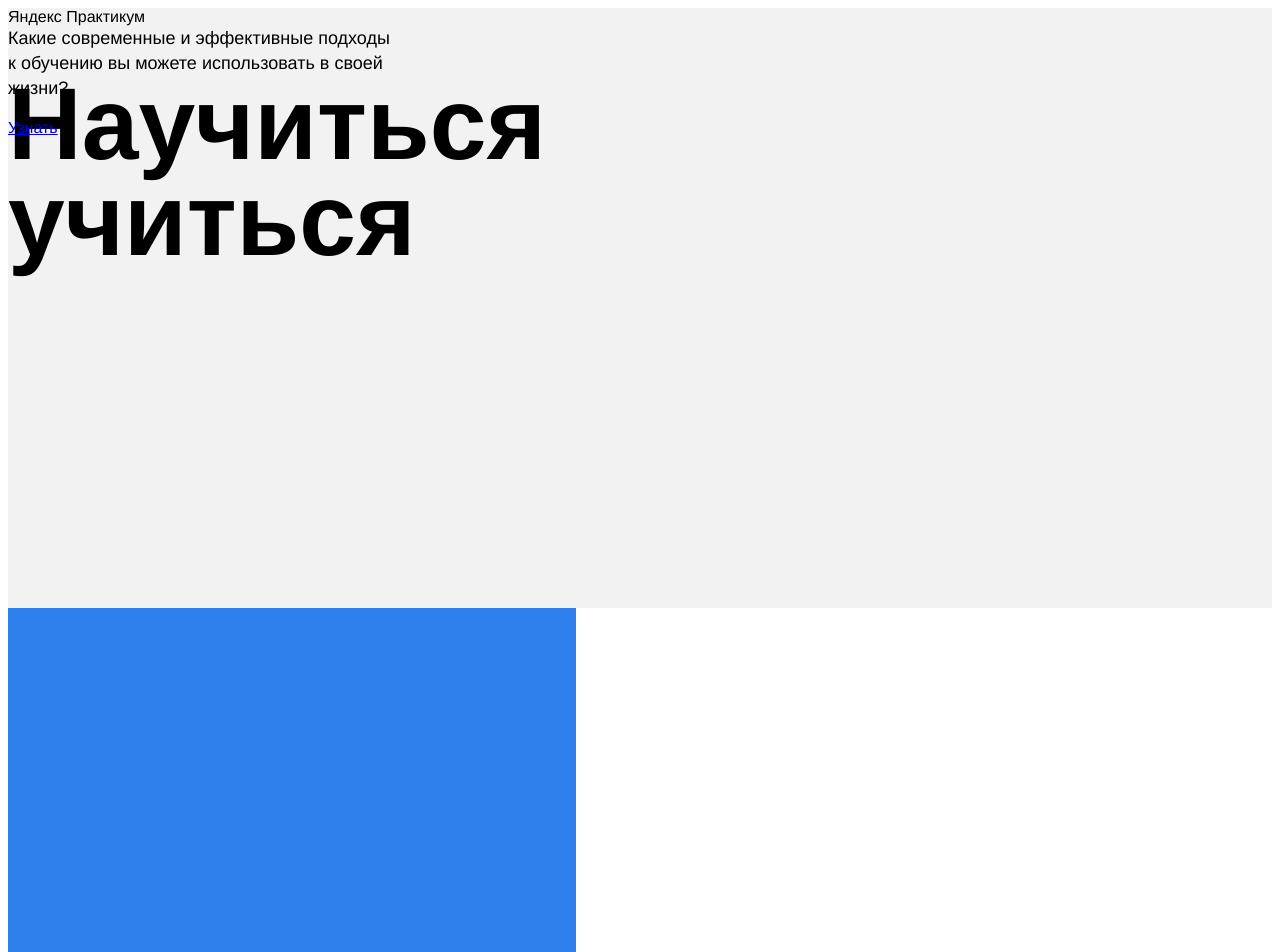
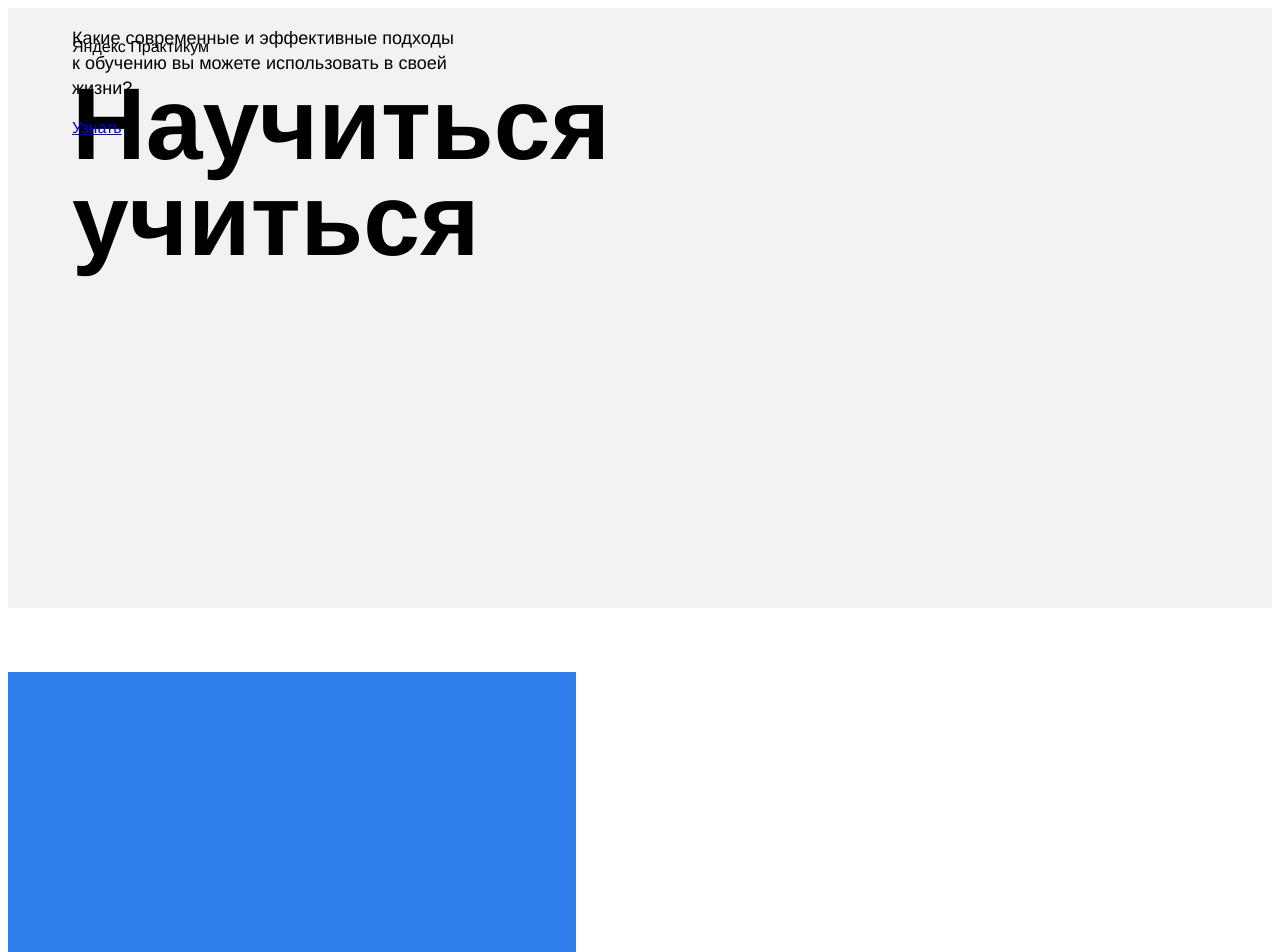
Before and after one commit to Rolan15/first-project, a plain HTML site: page index.html in a window 1280 px wide. Shown: the top 952 px of the page. Drawn offline with Linux system fonts and the light colour scheme.

Commit message:
Первая попытка

```diff
--- a/style.css
+++ b/style.css
@@ -20,16 +20,21 @@ body {
 	width: 183px;
 	height: 32px;
 	position: absolute;
+	margin-top: 30px;
+	margin-left: 64px;
 }
 
 .header_title {
 	width: 730px;
 	align-items: center;
+	margin-left: 64px;
 }
 
 .header_subtitle {
 	width:  388px;
 	position: absolute;
+	margin-left: 64px;
+	margin-bottom: 30px;
 }
 
 .header_link {
@@ -49,6 +54,7 @@ body {
 	position: absolute;
 	background-color: #2f80ed;
 	z-index: 1;
+	margin-top: 64px;
 	display: flex;
 	align-items: center;
 	justify-content: center;
```
